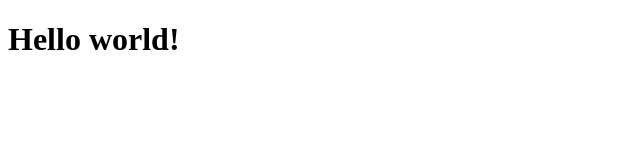
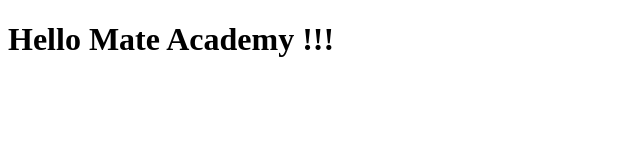
Before and after one commit to Avichez/mate-academy-test, a plain HTML site: page index.html in a window 1280 px wide. Shown: the whole page, without its empty margins (0-640 px from the left). Drawn offline with Linux system fonts and the light colour scheme.

Commit message:
hello mate academy

```diff
--- a/index.html
+++ b/index.html
@@ -9,7 +9,7 @@
 </head>
 
 <body>
-    <h1>Hello world!</h1>
+    <h1>Hello Mate Academy !!!</h1>
 </body>
 
 </html>
```
